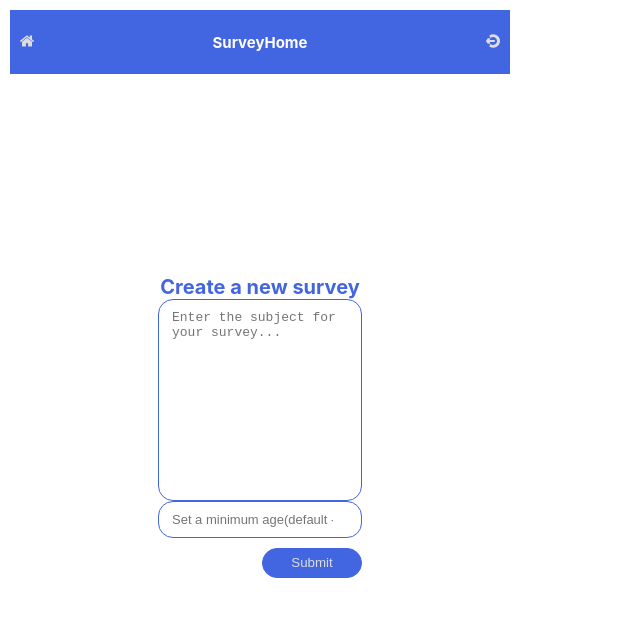
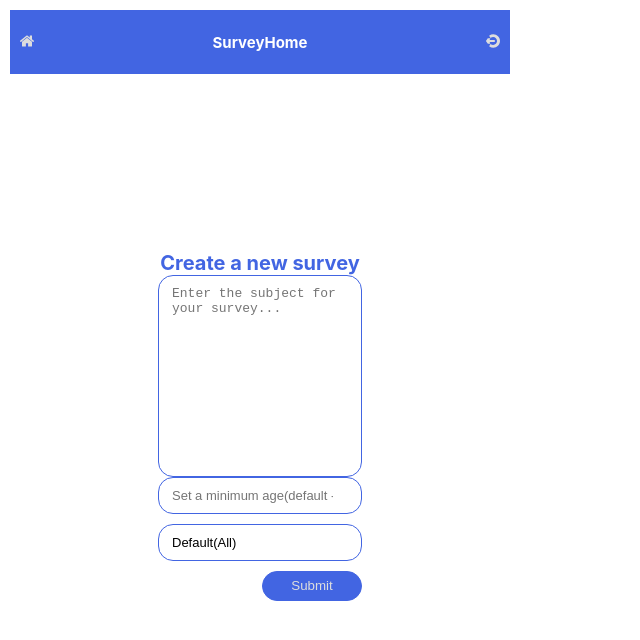
Before and after one commit to harshlakhanpal/edufund-tech, a React (Create React App) app in the folder client/: page /home/create_survey in a window 1280 px wide. Shown: the top 640 px of the page, without its empty margins (0-640 px from the left). Built offline with nearby package versions, Linux system fonts and the light colour scheme; sample sign-in values are in the browser's storage.

Commit message:
Minor styling and api fixes

```diff
--- a/client/src/App.scss
+++ b/client/src/App.scss
@@ -187,6 +187,9 @@ html body #root {
     outline: none;
   }
 }
+.select-field {
+  background-color: white;
+}
 
 .btn {
   background: #4265e2;
--- a/client/src/components/CreateSurvey.js
+++ b/client/src/components/CreateSurvey.js
@@ -8,15 +8,24 @@ import { useHistory } from "react-router-dom";
 const CreateSurvey = () => {
   const [subject, setSubject] = useState("");
   const [minAge, setMinAge] = useState("");
+  const [genderSpecific, setGenderSpecific] = useState("all");
   const history = useHistory();
   const dispatch = useDispatch();
+
+  const handleSelect = (e) => {
+    setGenderSpecific(e.target.value);
+  };
 
   const handleSubmit = async () => {
     dispatch(setLoading());
     try {
       const { data } = await axios.post(
         "http://localhost:5000/api/survey",
-        { subject, minAge: minAge.trim() === "" ? 18 : Number(minAge) },
+        {
+          subject,
+          minAge: minAge.trim() === "" ? 18 : Number(minAge),
+          genderSpecific,
+        },
         {
           headers: { authorization: JSON.parse(localStorage.getItem("token")) },
         }
@@ -66,6 +75,24 @@ const CreateSurvey = () => {
         onChange={(e) => setMinAge(e.target.value)}
         placeholder="Set a minimum age(default - 18)"
       />
+
+      <select
+        className="input select-field"
+        name="genderSpecific"
+        onChange={handleSelect}
+      >
+        <option value="all" selected>
+          Default(All)
+        </option>
+
+        <option key="male" value="male">
+          Male
+        </option>
+        <option key="female" value="female">
+          Female
+        </option>
+      </select>
+
       <button className="btn" onClick={handleSubmit}>
         Submit
       </button>
--- a/client/src/components/Register.js
+++ b/client/src/components/Register.js
@@ -104,6 +104,7 @@ const Register = () => {
       <input
         className="input"
         type="number"
+        name="age"
         value={values.age}
         onChange={handleInputChange}
         placeholder="Enter your Age"
--- a/client/src/index.css
+++ b/client/src/index.css
@@ -27,3 +27,12 @@ code {
   font-family: source-code-pro, Menlo, Monaco, Consolas, "Courier New",
     monospace;
 }
+
+select {
+  -moz-appearance: none;
+  -webkit-appearance: none;
+}
+
+select::-ms-expand {
+  display: none;
+}
```
Also changed, not shown: 2 other files (tests, documents, lock files or other folders).
